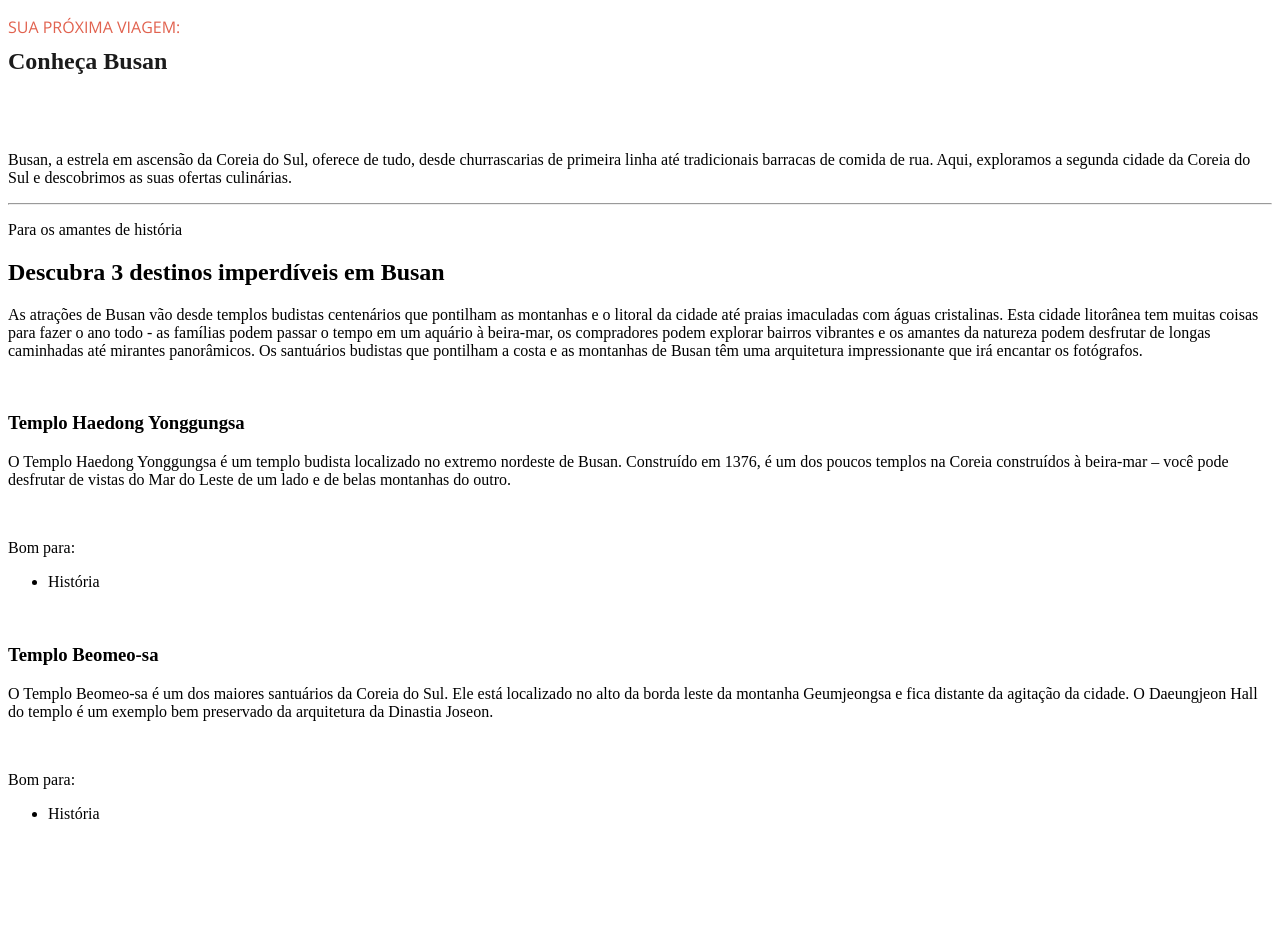
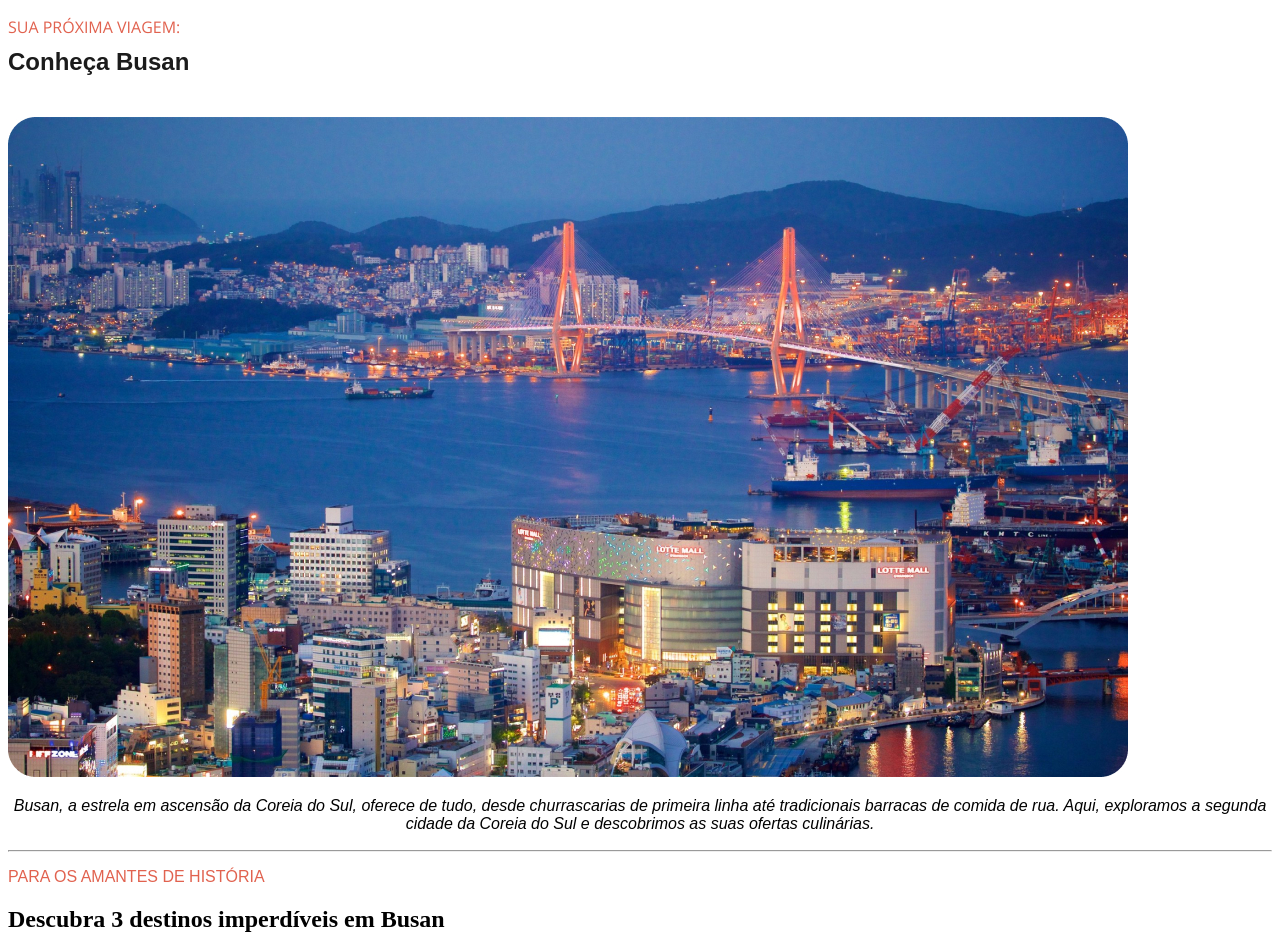
Before and after one commit to Lordignorante06/Site-de-Dicas-para-viajar-front-end, a plain HTML site: page Index.html in a window 1280 px wide. Shown: the top 950 px of the page. Before the commit the page ends 839 px from the top, so only its background shows below. Drawn offline with nearby package versions, Linux system fonts and the light colour scheme.

Commit message:
Personalizando e adicionando img e style.css

```diff
--- a/Index.html
+++ b/Index.html
@@ -20,13 +20,14 @@
     <section>
       <p id="one">Sua próxima viagem:</p>
         <h1>Conheça Busan</h1>
-          <img src="" alt="">
-          <p>Busan, a estrela em ascensão da Coreia do Sul, oferece de tudo, desde churrascarias de primeira linha até tradicionais barracas de comida de rua. Aqui, exploramos a segunda cidade da Coreia do Sul e descobrimos as suas ofertas culinárias.</p>
+          <img src="assets/Busan.jpg" alt="Uma foto de Busan, mostrando vários prédios e um rio com barcos." id="Busan">
+          <p id="detalhes-de-busan">Busan, a estrela em ascensão da Coreia do Sul, oferece de tudo, desde churrascarias de primeira linha até tradicionais barracas de comida de rua. Aqui, exploramos a segunda cidade da Coreia do Sul e descobrimos as suas ofertas culinárias.</p>
           <hr>
     </section>
     <!--Seção 2-->
     <section>
-      <p>Para os amantes de história</p>
+      <!--Não achei Headline em google fonts,imagino que seja do Figma mesmo.-->
+      <p id="subtitle">Para os amantes de história</p>
         <h2>Descubra 3 destinos imperdíveis em Busan</h2>
           <p>As atrações de Busan vão desde templos budistas centenários que pontilham as montanhas e o litoral da cidade até praias imaculadas com águas cristalinas. Esta cidade litorânea tem muitas coisas para fazer o ano todo - as famílias podem passar o tempo em um aquário à beira-mar, os compradores podem explorar bairros vibrantes e os amantes da natureza podem desfrutar de longas caminhadas até mirantes panorâmicos.
            Os santuários budistas que pontilham a costa e as montanhas de Busan têm uma arquitetura impressionante que irá encantar os fotógrafos.</p>
--- a/style.css
+++ b/style.css
@@ -7,5 +7,22 @@
 h1{
   margin-top: 8px;
   height: 49px;
-  color: #1B1B1B;
+  color: #1B1B1B ;
+  font-family: Arial;
+
 }
+#busan {
+  height: 660px auto;
+  border-radius: 28px;
+}
+#detalhes-de-busan{
+  font-family: Arial;
+  font-style: italic;
+  text-align: center;
+  height: 37px;
+}
+#subtitle {
+  font-family: Arial;
+  text-transform: uppercase;
+  color: #E1624F;
+}
```
Also changed, not shown: assets/Busan.jpg (added).
